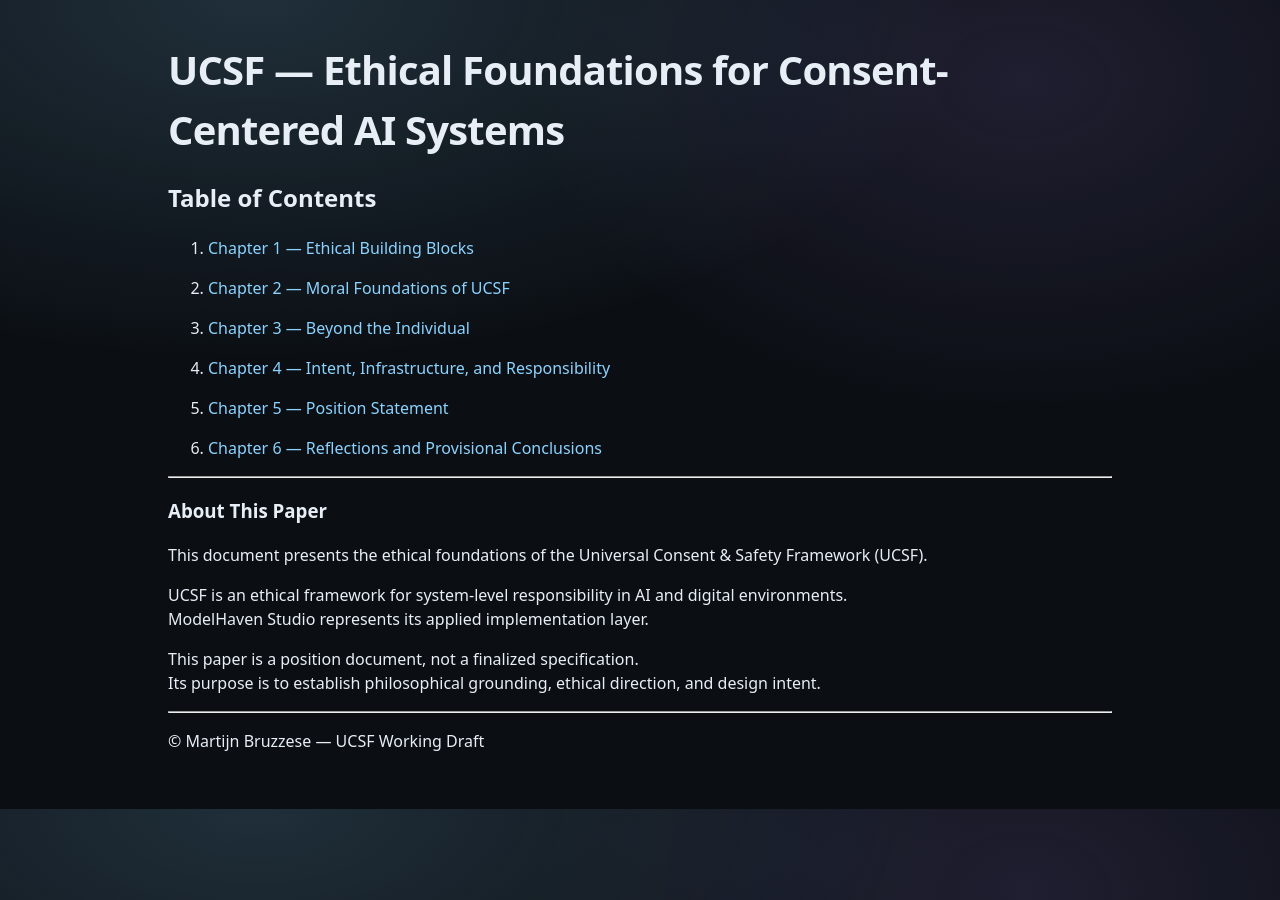
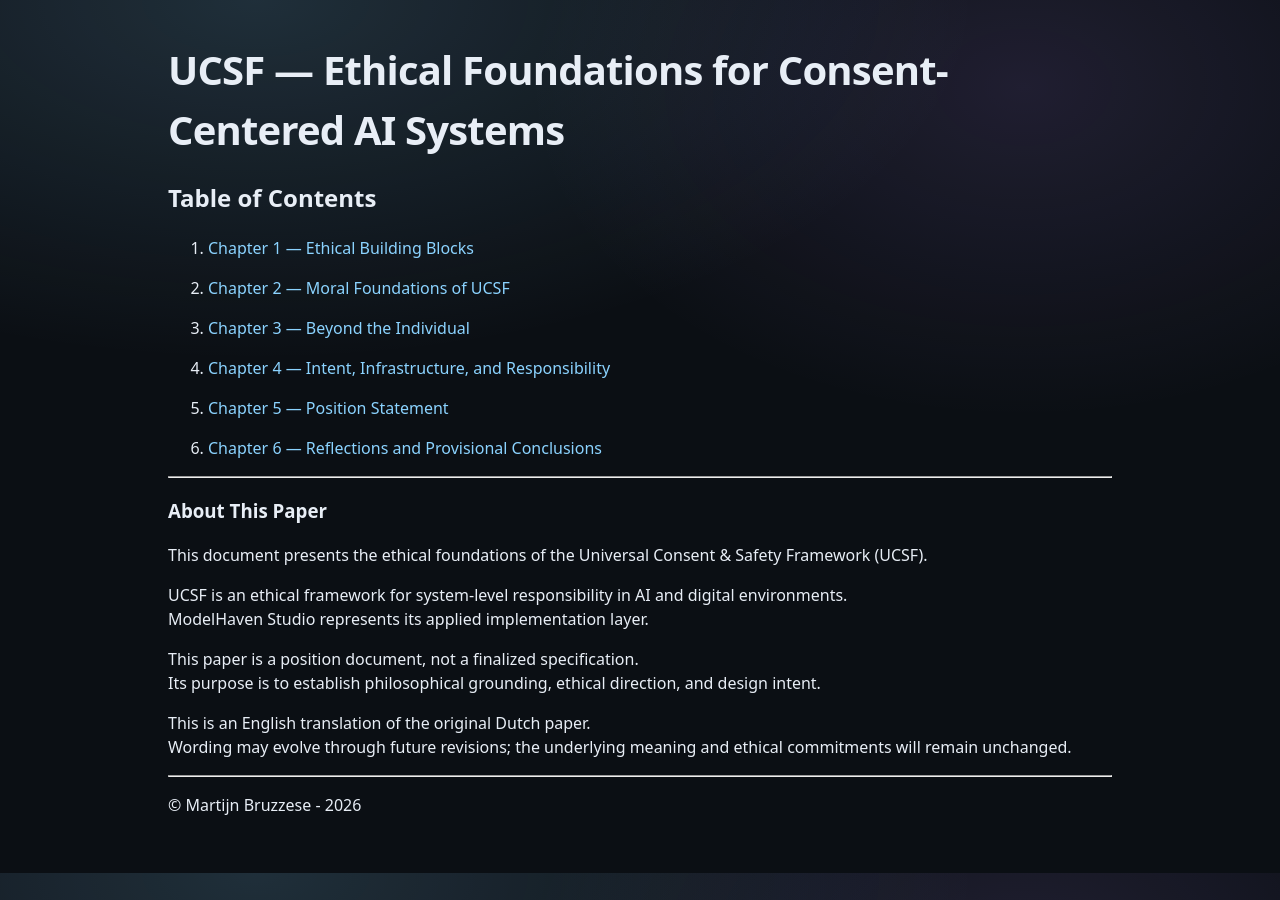
Before and after one commit to MartijnBruzzese/ModelHaven-Studio, a Jekyll site: the page built from POSITION_PAPERS/ETHICS/EN/ETHICAL_FOUNDATION/table_of_contents.md, in a window 1280 px wide. Built offline with Jekyll 4.4.1, drawn with Linux system fonts in a browser that asks for light colours; our own code applies the rules of GitHub Pages for plain Markdown files.

Commit message:
Update table_of_contents.md

```diff
--- a/POSITION_PAPERS/ETHICS/EN/ETHICAL_FOUNDATION/table_of_contents.md
+++ b/POSITION_PAPERS/ETHICS/EN/ETHICAL_FOUNDATION/table_of_contents.md
@@ -26,6 +26,9 @@
 This paper is a position document, not a finalized specification.
 Its purpose is to establish philosophical grounding, ethical direction, and design intent.
 
+This is an English translation of the original Dutch paper.
+Wording may evolve through future revisions; the underlying meaning and ethical commitments will remain unchanged.
+
 ---
 
-© Martijn Bruzzese — UCSF Working Draft
+© Martijn Bruzzese - 2026
```
